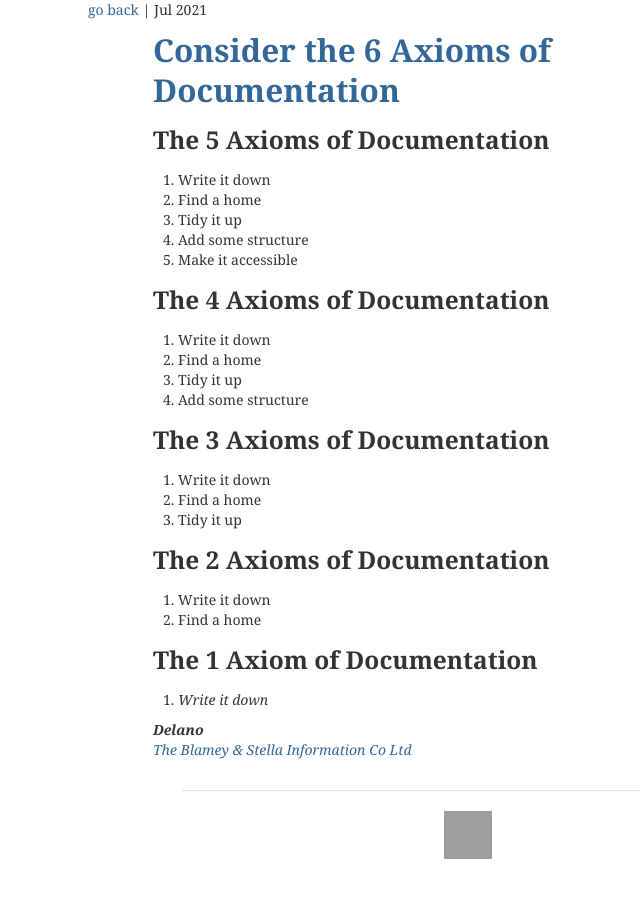
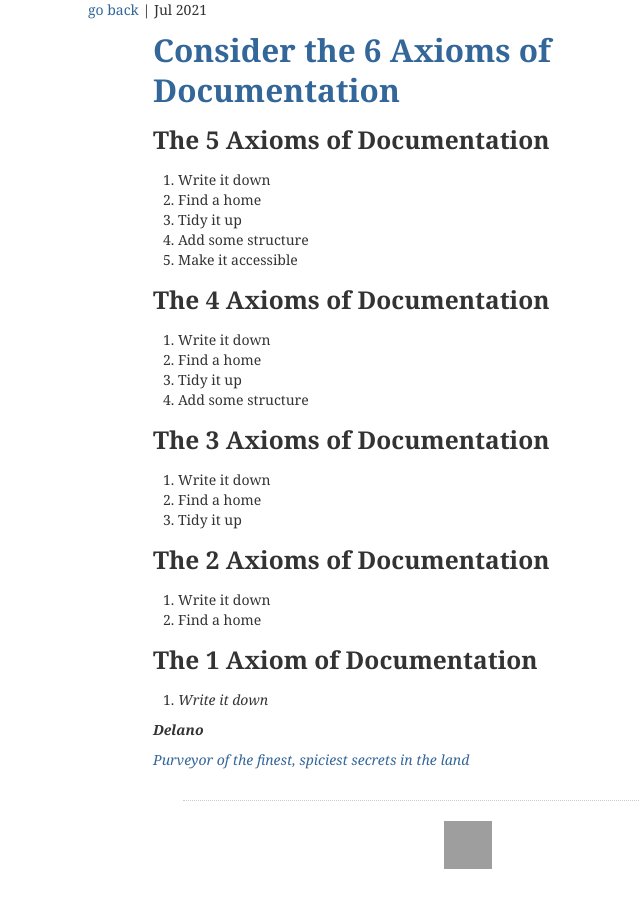
Before and after one commit to delano/delano.github.com, a Jekyll site: the page built from thoughts/the-6-axioms-of-documentation.md, in a window 1280 px wide. Shown: the whole page, without its empty margins (167-807 px from the left). Built offline with Jekyll 4.4.1, drawn with Linux system fonts in a browser that asks for light colours; Markdown is read by kramdown in place of the engine named in the settings; grey boxes are pictures that could not be loaded.

Commit message:
Updated e-sig

```diff
--- a/_layouts/post.html
+++ b/_layouts/post.html
@@ -11,7 +11,10 @@ bodyid: note
 {{ content }}
 
   <div class="sign">
-    <p><strong>Delano</strong><br/> <a href="https://www.blamestella.com/" title="Web monitoring with Stella - Are your sites fast?">The Blamey &amp; Stella Information Co Ltd</a></p>
+    <p><strong>Delano</strong></p>
+    <p>
+      <a href="https://onetimesecret.com/" title="Share a secret - One-time">Purveyor of the finest, spiciest secrets in the land</a>
+    </p>
   </div>
 
 </div>
```
